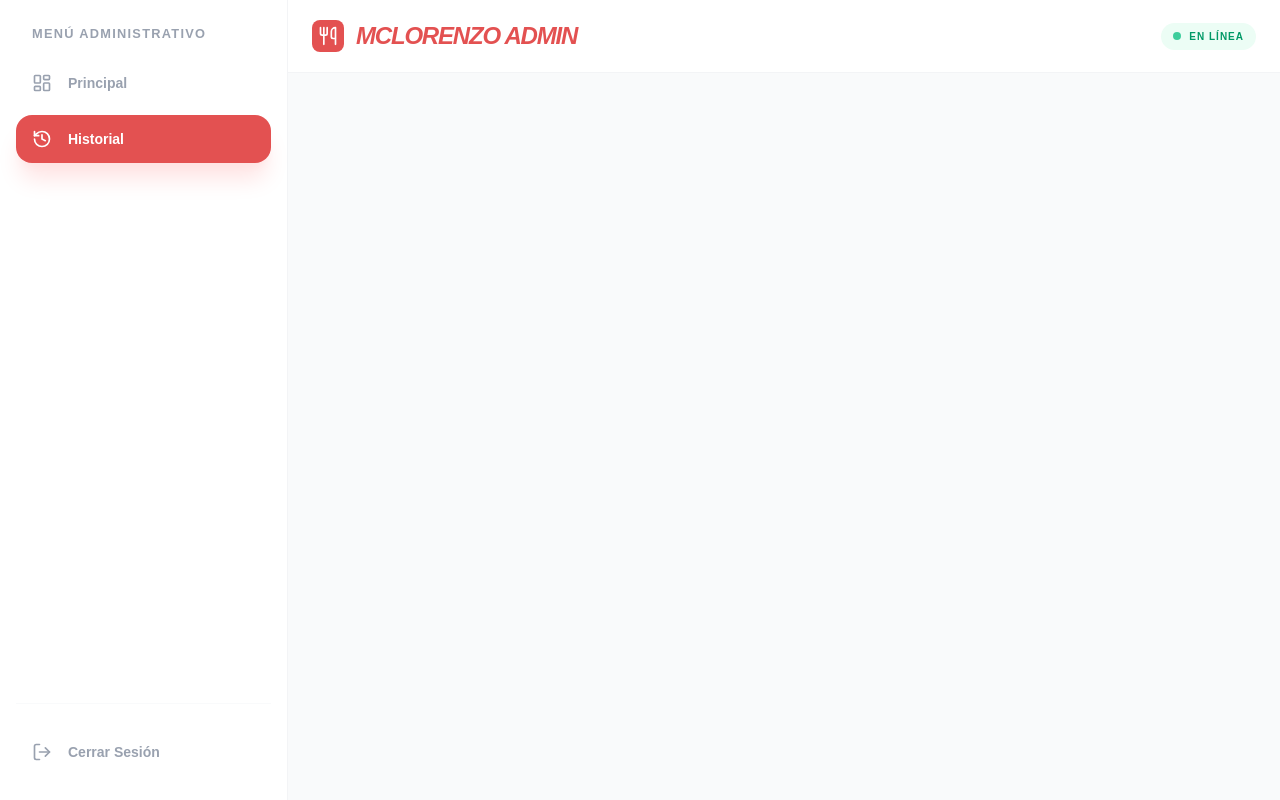
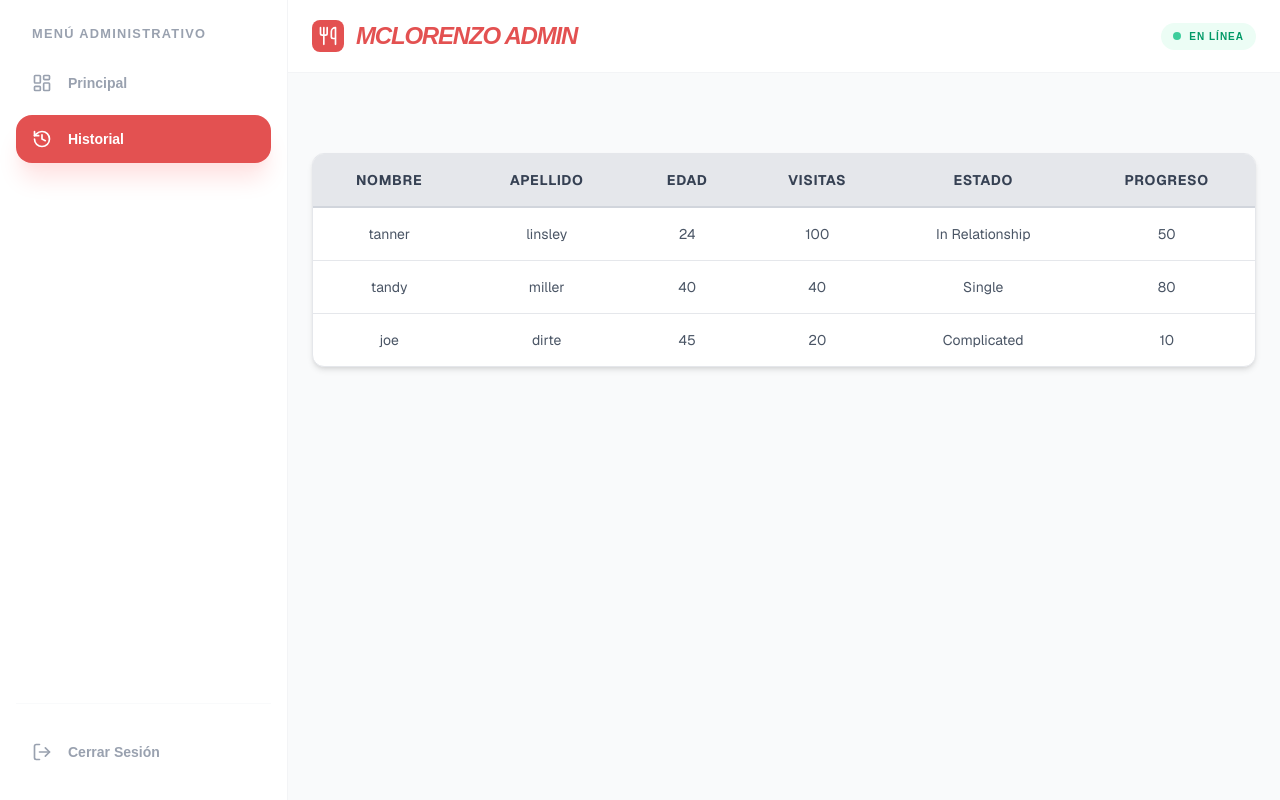
Before and after one commit to Lorenzo36036/McCode, a Next.js app in the folder frontend/: page /admin/order-history in a window 1280 px wide. Shown: the top 800 px of the page. Built offline with nearby package versions, Linux system fonts and the light colour scheme.

Commit message:
feature: implementation of table test
implementation of table test

```diff
--- a/frontend/app/(src)/admin/order-history/page.tsx
+++ b/frontend/app/(src)/admin/order-history/page.tsx
@@ -1,7 +1,113 @@
+/* eslint-disable react-hooks/incompatible-library */
+"use client";
+import {
+  useReactTable,
+  getCoreRowModel,
+  flexRender,
+  createColumnHelper,
+} from "@tanstack/react-table";
+import { useState } from "react";
+
+type Person = {
+  firstName: string;
+  lastName: string;
+  age: number;
+  visits: number;
+  status: string;
+  progress: number;
+};
+
+const defaultData: Person[] = [
+  {
+    firstName: "tanner",
+    lastName: "linsley",
+    age: 24,
+    visits: 100,
+    status: "In Relationship",
+    progress: 50,
+  },
+  {
+    firstName: "tandy",
+    lastName: "miller",
+    age: 40,
+    visits: 40,
+    status: "Single",
+    progress: 80,
+  },
+  {
+    firstName: "joe",
+    lastName: "dirte",
+    age: 45,
+    visits: 20,
+    status: "Complicated",
+    progress: 10,
+  },
+];
+
+const columnHelper = createColumnHelper<Person>();
+
+const columns = [
+  columnHelper.accessor("firstName", { header: "Nombre" }),
+  columnHelper.accessor("lastName", { header: "Apellido" }),
+  columnHelper.accessor("age", { header: "Edad" }),
+  columnHelper.accessor("visits", { header: "Visitas" }),
+  columnHelper.accessor("status", { header: "Estado" }),
+  columnHelper.accessor("progress", { header: "Progreso" }),
+];
+
 const SimpleAdmin = () => {
+  const [data] = useState(() => [...defaultData]);
+
+  const table = useReactTable({
+    data,
+    columns,
+    getCoreRowModel: getCoreRowModel(),
+  });
+
   return (
     <div className="w-full min-h-screen bg-gray-50 font-sans">
-      <main className="max-w-5xl mx-auto p-6"></main>
+      <main className="w-full py-20 flex justify-center items-center p-6">
+        <div className="w-full max-w-5xl overflow-x-auto bg-white rounded-xl shadow-md border border-gray-200">
+          <table className=" w-full border-collapse text-center">
+            <thead className="bg-gray-200 border-b-2 border-gray-300">
+              {table.getHeaderGroups().map((headerGroup) => (
+                <tr key={headerGroup.id}>
+                  {headerGroup.headers.map((header) => (
+                    <th
+                      key={header.id}
+                      className="px-6 py-4 text-sm font-bold text-gray-700 uppercase tracking-wider whitespace-nowrap"
+                    >
+                      {header.isPlaceholder
+                        ? null
+                        : flexRender(
+                            header.column.columnDef.header,
+                            header.getContext(),
+                          )}
+                    </th>
+                  ))}
+                </tr>
+              ))}
+            </thead>
+            <tbody className="divide-y divide-gray-200">
+              {table.getRowModel().rows.map((row) => (
+                <tr key={row.id} className="hover:bg-gray-50 transition-colors">
+                  {row.getVisibleCells().map((cell) => (
+                    <td
+                      key={cell.id}
+                      className="px-6 py-4 text-sm text-gray-600 whitespace-nowrap"
+                    >
+                      {flexRender(
+                        cell.column.columnDef.cell,
+                        cell.getContext(),
+                      )}
+                    </td>
+                  ))}
+                </tr>
+              ))}
+            </tbody>
+          </table>
+        </div>
+      </main>
     </div>
   );
 };
```
